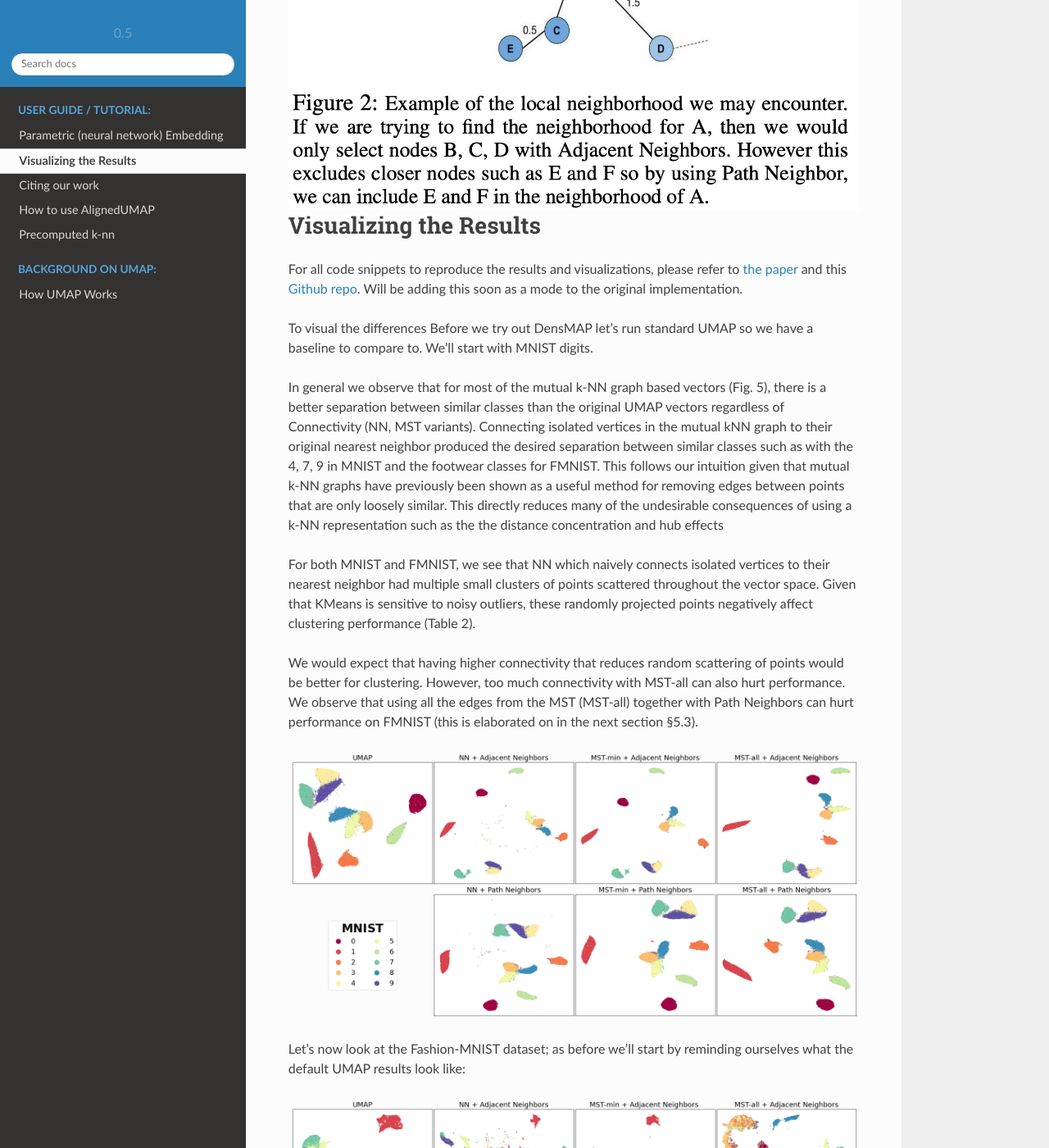
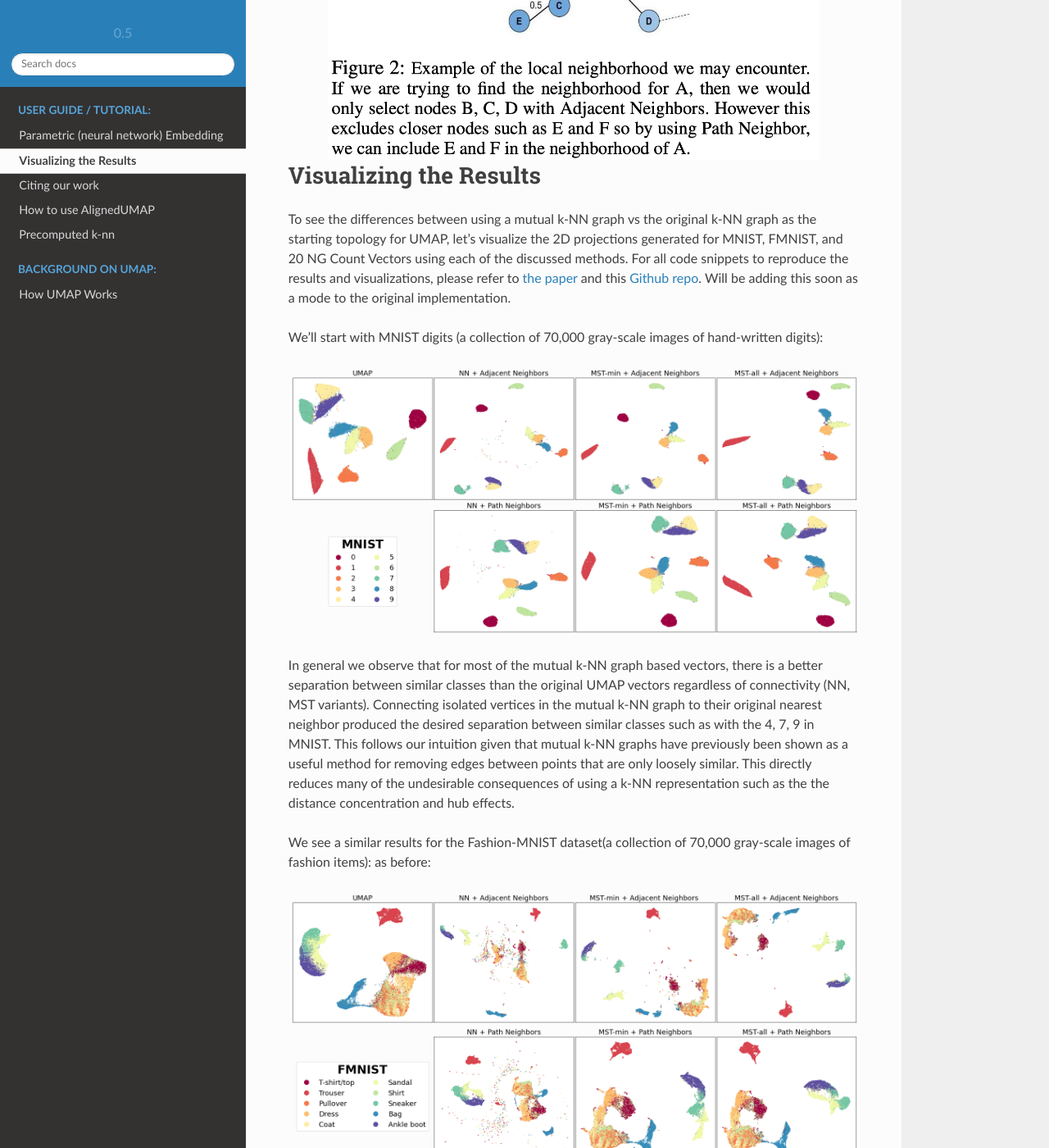
Before and after one commit to lmcinnes/umap, a Sphinx documentation site: the page built from doc/mutual_nn_umap.rst, in a window 1280 px wide and 1400 px high, scrolled down 1725 px. Shown: the whole window at 82% size. Built offline with Sphinx 7.4.7 and the Read the Docs theme 2.0.0, drawn with Linux system fonts in a browser that asks for light colours; pages that are not in the unit, such as notebooks, are missing from menus; a script that is not in the unit is left out; comment, search, counter and statistics services are not loaded; some of the changed text lies outside the part shown.

Commit message:
Added description for MNIST

```diff
--- a/doc/mutual_nn_umap.rst
+++ b/doc/mutual_nn_umap.rst
@@ -37,7 +37,7 @@ combat the issue of isolated components, the authors consider different methods
 been previously used to augment and increase the connectivity of the mutual k-NN graph:
 
 1. ``NN``: To minimally connect isolated vertices and satisfy the assumption that the underlying manifold is locally connected, we add an undirected edge between each isolated vertex and its original nearest neighbor (de Sousa, Rezende, and Batista 2013).Note that the resulting graph may still contain disconnected components.
-2. ``MST-min``: To achieve a connected graph, add the minimum number of edges from a maximum spanning tree to the mutual-kNN graph that has been weighted with similarity-based metrics(Ozaki et al. 2011). We adapt this by calculating the minimum spanning tree for distances.
+2. ``MST-min``: To achieve a connected graph, add the minimum number of edges from a maximum spanning tree to the mutual k-NN graph that has been weighted with similarity-based metrics(Ozaki et al. 2011). We adapt this by calculating the minimum spanning tree for distances.
 3. ``MST-all``: Adding all the edges of the MST.
 
 .. image:: images/mutual_nn_umap_connectivity.png
@@ -48,35 +48,43 @@ They also different ways to obtain the new local neighborhood for each point ``x
 2. ``Path Neighbors``: Using shortest path distance to find the new k closest points to ``x_i`` with respect to the connected mutual k-NN graph. This shortest path distance can be considered a new distance metric as it directly aligns with UMAP’s definition of an extended pseudo-metric space.
 
 .. image:: images/mutual_nn_umap_lc.png
-   :align: center
+  :width: 600
+  :alt: UMAP logo
+  :align: center
 
 
 Visualizing the Results
 ----------------------------------------------
-For all code snippets to reproduce the results and visualizations, please refer to `the paper <https://arxiv.org/abs/2108.05525>`__
+To see the differences between using a mutual k-NN graph vs the original k-NN graph as
+the starting topology for UMAP, let's visualize the 2D projections generated for MNIST, FMNIST, and 20
+NG Count Vectors using each of the discussed methods. For all code snippets to reproduce the results and visualizations, please refer to `the paper <https://arxiv.org/abs/2108.05525>`__
 and this `Github repo <https://github.com/adalmia96/umap-mnn>`__. Will be adding this soon as a
 mode to the original implementation.
 
-To visual the differences Before we try out DensMAP let’s run standard UMAP so we have a baseline
-to compare to. We’ll start with MNIST digits.
+
+We’ll start with MNIST digits (a collection of 70,000 gray-scale images of hand-written digits):
+
+.. image:: images/mutual_nn_umap_MNIST.png
+
+In general we observe that for most of the mutual k-NN graph based vectors, there
+is a better separation between similar classes than the original UMAP vectors
+regardless of connectivity (NN, MST variants). Connecting isolated vertices in
+the mutual k-NN graph to their original nearest neighbor produced the desired
+separation between similar classes such as with the 4, 7, 9 in MNIST. This follows
+our intuition given that mutual k-NN graphs have previously been shown as a useful
+method for removing edges between points that are only loosely similar.
+This directly reduces many of the undesirable consequences of using a k-NN
+representation such as the the distance concentration and hub effects.
+
+We see a similar results for the Fashion-MNIST dataset(a collection of 70,000
+gray-scale images of fashion items): as before:
+
+.. image:: images/mutual_nn_umap_FMNIST.png
 
 
-In general we observe that for most of the mutual k-NN graph
-based vectors (Fig. 5), there is a better separation between similar
-classes than the original UMAP vectors regardless of Connectivity
-(NN, MST variants). Connecting isolated vertices in the mutual kNN graph to their original nearest neighbor produced the desired
-separation between similar classes such as with the 4, 7, 9 in MNIST
-and the footwear classes for FMNIST. This follows our intuition
-given that mutual k-NN graphs have previously been shown as a
-useful method for removing edges between points that are only
-loosely similar. This directly reduces many of the undesirable consequences of using a k-NN representation such as the the distance
-concentration and hub effects
-
-For both MNIST and FMNIST, we see that NN which naively
+For MNIST and FMNIST, we see that NN which naively
 connects isolated vertices to their nearest neighbor had multiple
-small clusters of points scattered throughout the vector space. Given
-that KMeans is sensitive to noisy outliers, these randomly projected
-points negatively affect clustering performance (Table 2).
+small clusters of points scattered throughout the vector space.
 
 We would expect that having higher connectivity that reduces
 random scattering of points would be better for clustering. However,
@@ -85,23 +93,11 @@ observe that using all the edges from the MST (MST-all) together
 with Path Neighbors can hurt performance on FMNIST (this is
 elaborated on in the next section §5.3).
 
-.. image:: images/mutual_nn_umap_MNIST.png
-
-
-Let’s now look at the Fashion-MNIST dataset; as before we’ll start by
-reminding ourselves what the default UMAP results look like:
-
-.. image:: images/mutual_nn_umap_FMNIST.png
-
 .. image:: images/mutual_nn_umap_20ngc.png
 
 
 .. image:: images/mutual_nn_umap_results.png
 
-For test data we will make use of the now familiar (see earlier tutorial
-sections) MNIST and Fashion-MNIST datasets. MNIST is a collection of
-70,000 gray-scale images of hand-written digits. Fashion-MNIST is a
-collection of 70,000 gray-scale images of fashion items.
 
 
 
```
